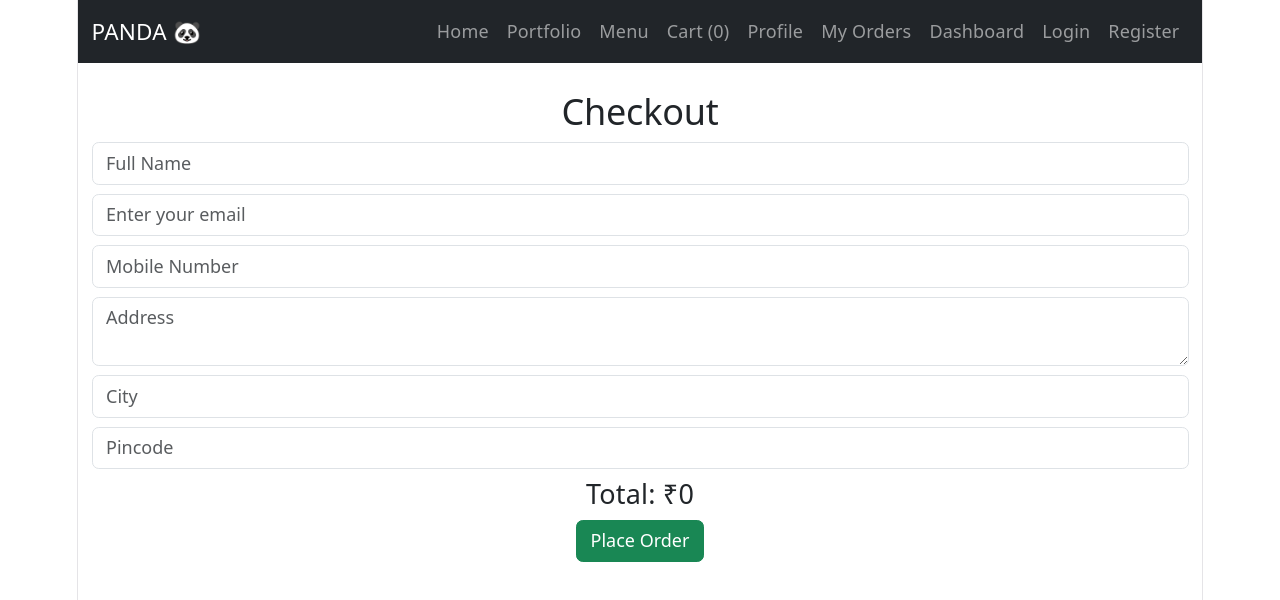
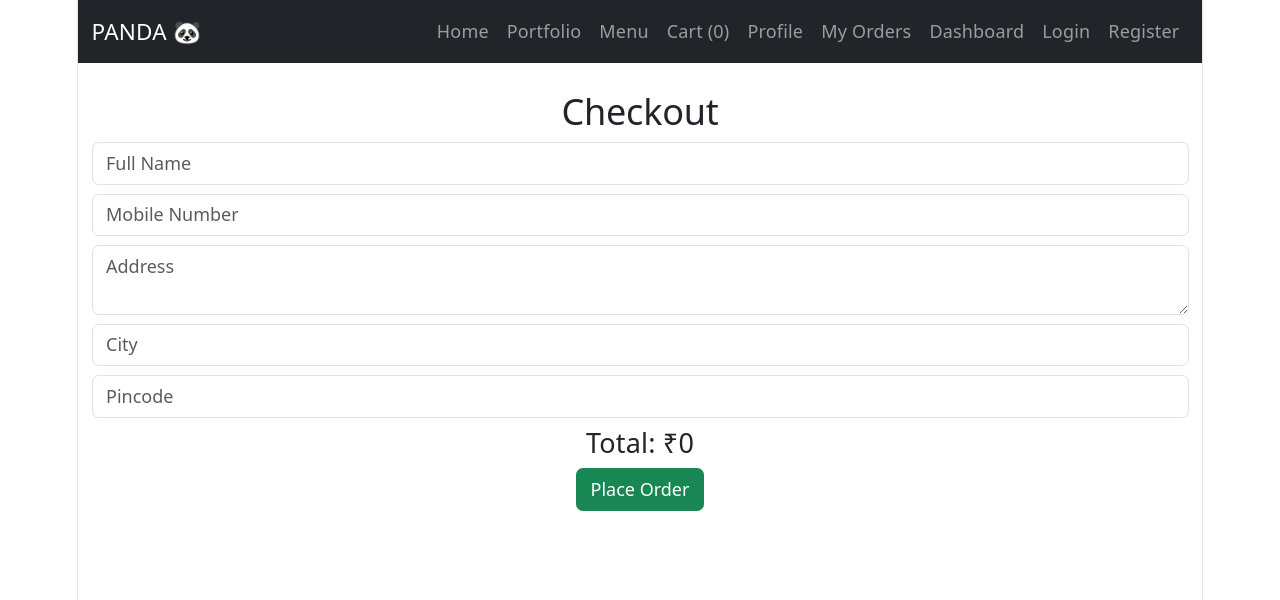
Before and after one commit to kasim-7977/food-delivery-frontend, a React app: page /checkout in a window 1280 px wide. Shown: the top 600 px of the page. Built offline with nearby package versions, Linux system fonts and the light colour scheme; the HTML template or start-up script is replaced by a standard one.

Commit message:
Update Checkout.jsx

```diff
--- a/src/pages/Checkout.jsx
+++ b/src/pages/Checkout.jsx
@@ -7,7 +7,7 @@ function Checkout() {
 
   const [form, setForm] = useState({
     full_name: "",
-    email:"",
+    // email:"",
     mobile: "",
     address: "",
     city: "",
@@ -35,7 +35,7 @@ function Checkout() {
       {
         user: 2,
         full_name: form.full_name,
-        email:form.email,
+        // email:form.email,
         mobile: form.mobile,
         address: form.address,
         city: form.city,
@@ -66,14 +66,7 @@ function Checkout() {
           onChange={handleChange}
         />
 
-        <input
-          className="form-control mb-2"
-          name="email"
-          placeholder="Enter your email"
-          onChange={handleChange}
-        />
-
-        <input
+       <input
           className="form-control mb-2"
           name="mobile"
           placeholder="Mobile Number"
```
